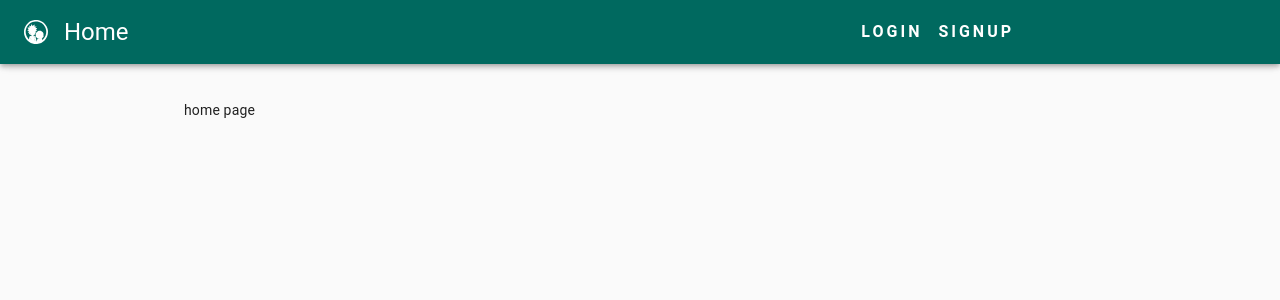
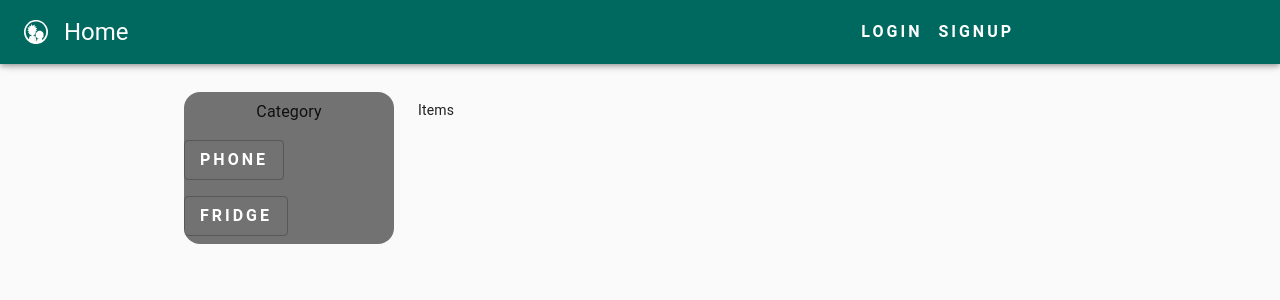
Before and after one commit to Taras-B/commerce-app, a React (Create React App) app in the folder client/: page / in a window 1280 px wide. Shown: the top 300 px of the page. Built offline with nearby package versions, Linux system fonts and the light colour scheme.

Commit message:
Update Home page,Add category

```diff
--- a/client/src/pages/Home/index.tsx
+++ b/client/src/pages/Home/index.tsx
@@ -1,5 +1,33 @@
 import React from 'react'
 
+import Button from '@material-ui/core/Button'
+
+import Grid from '@material-ui/core/Grid'
+import Box from '@material-ui/core/Box'
+import Typography from '@material-ui/core/Typography'
+
 export const Home = () => {
-  return <div>home page</div>
+  return (
+    <Grid container justify='center' spacing={3}>
+      <Grid item md={3} xs={12}>
+        <Box color='text.primary' bgcolor='text.secondary' borderRadius={16}>
+          <Grid container spacing={2}>
+            <Grid item xs>
+              <Typography align='center'>Category</Typography>
+            </Grid>
+            <Grid item xs={12}>
+              <Button variant='outlined'>Phone</Button>
+            </Grid>
+
+            <Grid item xs={12}>
+              <Button variant='outlined'>Fridge</Button>
+            </Grid>
+          </Grid>
+        </Box>
+      </Grid>
+      <Grid item md={9} xs={12}>
+        Items
+      </Grid>
+    </Grid>
+  )
 }
```
